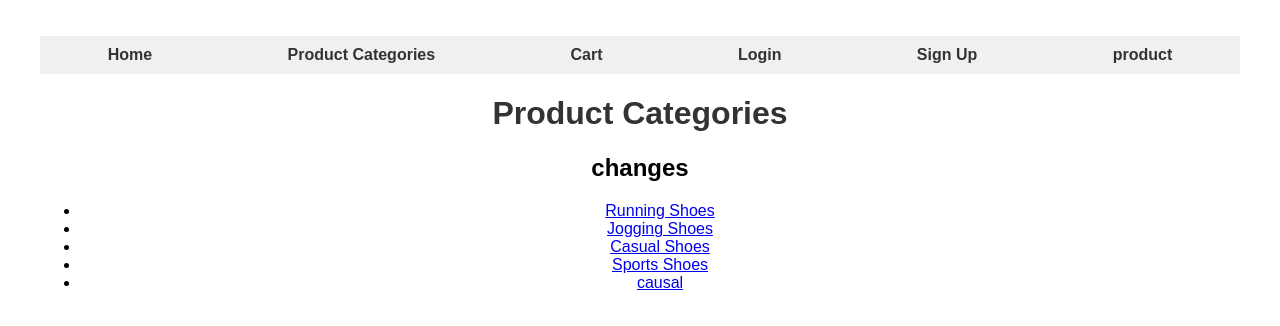
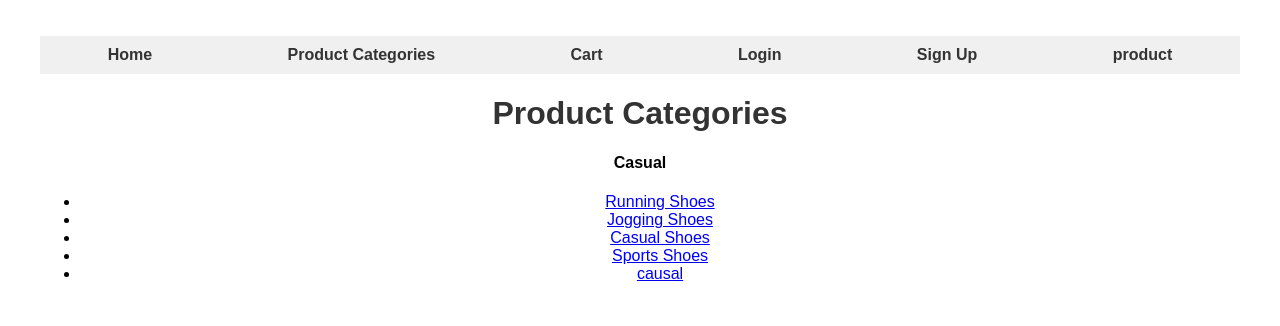
Before and after one commit to nitheesh018/shoewebsite, a React (Create React App) app: page /categories in a window 1280 px wide. Shown: the top 326 px of the page. Built offline with nearby package versions, Linux system fonts and the light colour scheme.

Commit message:
added an header tag

```diff
--- a/src/components/Cart.js
+++ b/src/components/Cart.js
@@ -5,6 +5,7 @@ function Cart() {
     <div>
       <h1>Your Cart</h1>
       <p>Your cart is empty.</p>
+
     </div>
   );
 }
--- a/src/components/ProductCategories.js
+++ b/src/components/ProductCategories.js
@@ -8,7 +8,7 @@ function ProductCategories() {
   return (
     <div>
       <h1>Product Categories</h1>
-      <h2>changes</h2>
+      <h4>Casual</h4>
       <ul>
         {categories.map((category, index) => (
           <li key={index}>
--- a/src/components/product.js
+++ b/src/components/product.js
@@ -6,7 +6,6 @@ function product() {
         <div>
           <h1>Welcome to The Shoes</h1>
           <p>Find your perfect pair of shoes today!</p>
-
         </div>
       );
 }
```
